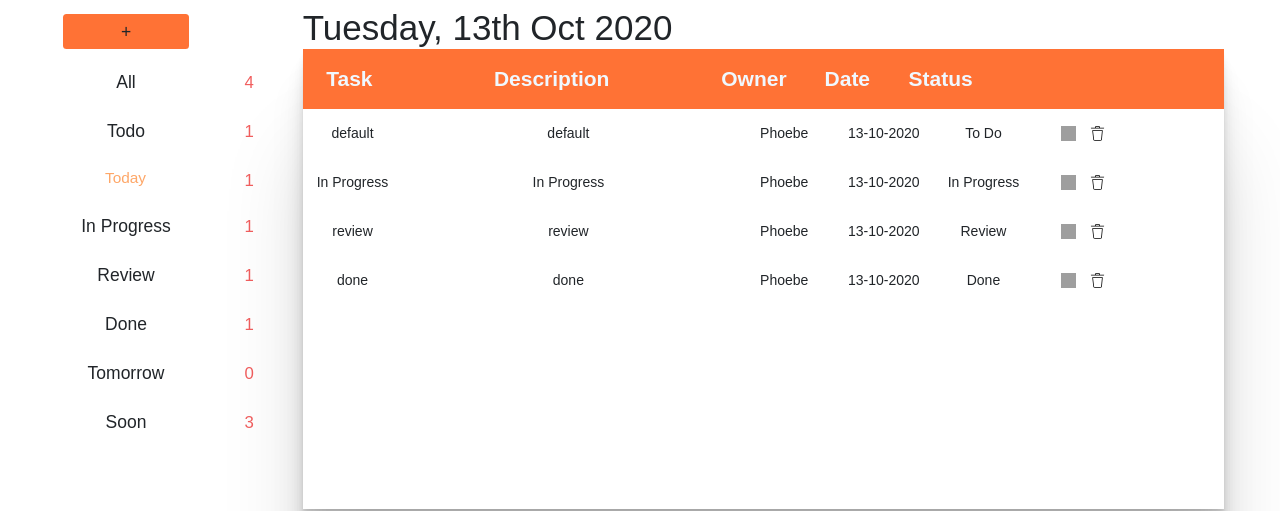
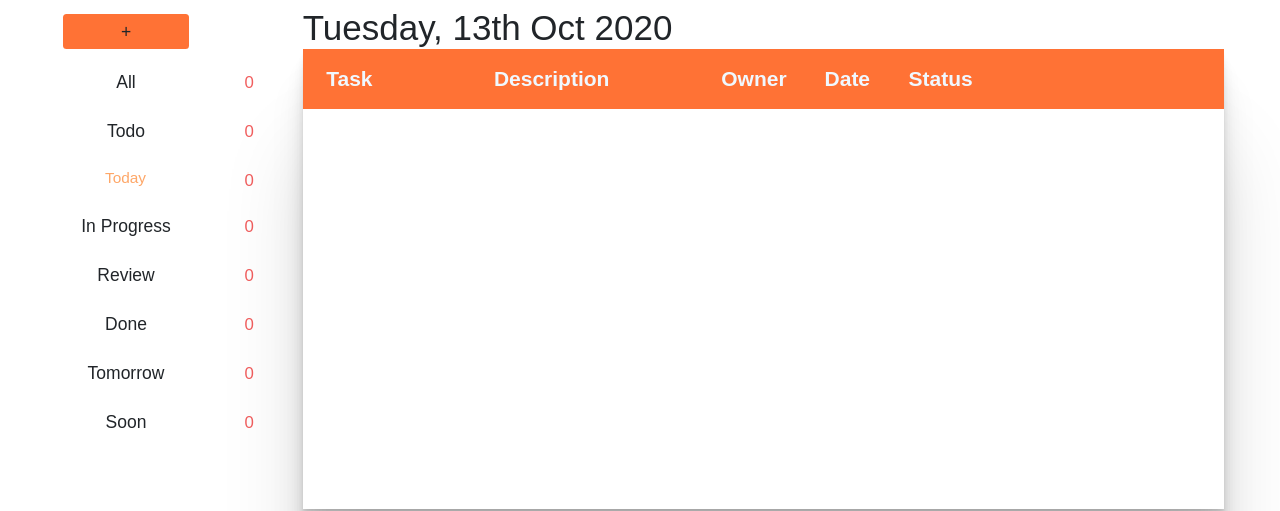
Before and after one commit to TotoroSyd/EatthefrogReact, a React (Create React App) app: page / in a window 1280 px wide. Shown: the part 870-1381 px from the top of the page. Built offline with nearby package versions, Linux system fonts and the light colour scheme; grey boxes are pictures that could not be loaded.

Commit message:
Built Edit + Delete functions

```diff
--- a/src/App.js
+++ b/src/App.js
@@ -10,12 +10,12 @@ import ModalContextProvider from "../src/contexts/ModalContext";
 export default function App() {
   return (
     <FilterContextProvider>
-      <TaskContextProvider>
-        <WelcomeV />
-        <ModalContextProvider>
+      <ModalContextProvider>
+        <TaskContextProvider>
+          <WelcomeV />
           <TasklistV />
-        </ModalContextProvider>
-      </TaskContextProvider>
+        </TaskContextProvider>
+      </ModalContextProvider>
     </FilterContextProvider>
   );
 }
--- a/src/components/Form.js
+++ b/src/components/Form.js
@@ -3,7 +3,6 @@ import Form from "react-bootstrap/Form";
 // import HelpBlock from "react-bootstrap/FormGroup";
 import Button from "react-bootstrap/Button";
 import Col from "react-bootstrap/Col";
-import { format, formatDistance } from "date-fns";
 import { v4 as uuid } from "uuid";
 
 import { TaskContext } from "../contexts/TaskContext";
@@ -18,12 +17,8 @@ export default function Formm({
   editStatus,
 }) {
   const [formData, setFormData] = useState({});
-  const [error, setError] = useState({});
-  const { tasks, setTasks } = useContext(TaskContext);
-  const { edit, idTaskToEdit } = useContext(ModalContext);
-
-  // console.log(editName, editDescription, editOwner, editDate, editStatus);
-  // function the change element when Edit only
+  const { tasks, setTasks, idTaskToEdit } = useContext(TaskContext);
+  const { edit } = useContext(ModalContext);
 
   const handleSubmit = (event) => {
     event.preventDefault();
@@ -40,7 +35,8 @@ export default function Formm({
         found[property] = formData[property];
       }
       // need to permanently save the edited task in State tasks
-      setTasks(tasks);
+      // setTasks(tasks); will not trigger the filter, useMemo in TaskContext because they depend on the change of 'tasks' not the changes of tasks'element
+      setTasks([...tasks]);
     } else {
       // SOLUTION 1 TO GET INPUT VALUES USING STATE
       setTasks([...tasks, { ...formData, id: uuid() }]);
@@ -60,60 +56,13 @@ export default function Formm({
     event.preventDefault();
     let nam = event.target.name;
     let val = event.target.value;
-    // validate
-    const valid = checkValidity(nam, val);
-    if (valid === true) {
-      if (nam === "taskdate") {
-        // val is a string ('2020-10-26') so we need to parse it (19090980980..) for format() method in Tasklistboard.js to run
-        val = Date.parse(val);
-      }
-      setFormData({ ...formData, [nam]: val });
+
+    if (nam === "taskdate") {
+      // val is a string ('2020-10-26') so we need to parse it (19090980980..) for format() method in Tasklistboard.js to run
+      val = Date.parse(val);
     }
+    setFormData({ ...formData, [nam]: val });
   };
-
-  function checkValidity(nam, val) {
-    if (nam === "taskname") {
-      if (val === "") {
-        setError({ ...error, [nam]: "What is the task?" });
-        return false;
-      } else {
-        setError({ ...error, [nam]: null });
-        return true;
-      }
-    } else if (nam === "taskdescription") {
-      if (val === "") {
-        setError({ ...error, [nam]: "Some note, maybe" });
-        return false;
-      } else {
-        setError({ ...error, [nam]: null });
-        return true;
-      }
-    } else if (nam === "taskowner") {
-      if (val === "") {
-        setError({
-          ...error,
-          [nam]: "Oh oh! Who is going to complete this task?",
-        });
-        return false;
-      } else {
-        setError({ ...error, [nam]: null });
-        return true;
-      }
-    } else if (nam === "taskdate") {
-      if (val === "") {
-        setError({ ...error, [nam]: "When should this task complete?" });
-        return false;
-      } else {
-        setError({ ...error, [nam]: null });
-        return true;
-      }
-    } else if (nam === "taskstatus") {
-      if (val !== "") {
-        setError({ ...error, [nam]: null });
-        return true;
-      }
-    }
-  }
 
   return (
     //   noValidate - disable the default validation UI by Browsers
@@ -164,7 +113,8 @@ export default function Formm({
         <Form.Group as={Col} controlId="taskstatus">
           <Form.Label>Status</Form.Label>
           <Form.Control as="select" name="taskstatus" onChange={handleChange}>
-            <option defaultValue={"To Do"}>To Do</option>
+            <option defaultValue="Choose...">Choose..</option>
+            <option value="To Do">To Do</option>
             <option value="In Progress">In Progress</option>
             <option value="Review">Review</option>
             <option value="Done">Done</option>
--- a/src/components/Sidebar.js
+++ b/src/components/Sidebar.js
@@ -25,6 +25,7 @@ export default function Sidebar() {
     setEditDate,
     editStatus,
     setEditStatus,
+    setEdit,
   } = useContext(ModalContext);
 
   const { setFilter } = useContext(FilterContext);
@@ -52,6 +53,8 @@ export default function Sidebar() {
     setEditOwner("");
     setEditStatus("To Do");
     setEditDate(Date.now());
+    // reset edit State to false
+    setEdit(false);
   };
 
   return (
--- a/src/components/Task.js
+++ b/src/components/Task.js
@@ -1,25 +1,21 @@
 import React, { useContext } from "react";
 import { ModalContext } from "../contexts/ModalContext";
-import Modall from "./Modall";
-import Formm from "./Form";
+import { TaskContext } from "../contexts/TaskContext";
 
 export default function Task({ id, name, description, owner, date, status }) {
   // console.log(id, name, description, owner, date, status);
   // Set statte to control Show/ No show Modal
   const {
-    showModal,
     setShowModal,
     setModalTitle,
-    editName,
     setEditName,
-    editDescription,
     setEditDescription,
     setEditOwner,
     setEditDate,
     setEditStatus,
-    setIdTaskToEdit,
     setEdit,
   } = useContext(ModalContext);
+  const { setIdTaskToEdit, deleteTask } = useContext(TaskContext);
   const handleShow = () => {
     // this will change the Modal title in the modal which is staying in Sidebar component
     setModalTitle("Edit Task");
@@ -71,6 +67,9 @@ export default function Task({ id, name, description, owner, date, status }) {
           className="delete-btn"
           onClick={(e) => {
             e.preventDefault();
+            if (window.confirm("Are you sure you wish to delete this item?")) {
+              deleteTask(id);
+            }
           }}
         >
           <img
--- a/src/contexts/ModalContext.js
+++ b/src/contexts/ModalContext.js
@@ -14,7 +14,7 @@ export default function ModalContextProvider({ children }) {
   const [editOwner, setEditOwner] = useState("");
   const [editDate, setEditDate] = useState(Date.now());
   const [editStatus, setEditStatus] = useState("To Do");
-  const [idTaskToEdit, setIdTaskToEdit] = useState("");
+
   // console.log(idTaskToEdit);
   // console.log(editName, editDescription, editOwner, editDate, editStatus);
 
@@ -36,8 +36,6 @@ export default function ModalContextProvider({ children }) {
         setEditDate,
         editStatus,
         setEditStatus,
-        idTaskToEdit,
-        setIdTaskToEdit,
         edit,
         setEdit,
       }}
--- a/src/contexts/TaskContext.js
+++ b/src/contexts/TaskContext.js
@@ -6,6 +6,7 @@ import React, {
   useContext,
 } from "react";
 import { FilterContext } from "../contexts/FilterContext";
+
 import {
   format,
   isToday,
@@ -19,67 +20,56 @@ export const TaskContext = createContext();
 
 // COntext wrapper component - to store state
 export default function TaskContextProvider({ children }) {
-  function findDate(start_date, period) {
-    let result = Date.parse(addDays(start_date, period));
-    return result;
-  }
+  const todayDisplay = format(Date.now(), "EEEE, do MMM yyyy");
+  // const taskList = [
+  //   {
+  //     id: 1,
+  //     taskname: "default",
+  //     taskdescription: "default",
+  //     taskowner: "Phoebe",
+  //     taskdate: Date.now(),
+  //     taskstatus: "To Do",
+  //   },
+  //   {
+  //     id: 2,
+  //     taskname: "In Progress",
+  //     taskdescription: "In Progress",
+  //     taskowner: "Phoebe",
+  //     taskdate: Date.now(),
+  //     taskstatus: "In Progress",
+  //   },
+  //   {
+  //     id: 3,
+  //     taskname: "review",
+  //     taskdescription: "review",
+  //     taskowner: "Phoebe",
+  //     taskdate: Date.now(),
+  //     taskstatus: "Review",
+  //   },
+  //   {
+  //     id: 4,
+  //     taskname: "done",
+  //     taskdescription: "done",
+  //     taskowner: "Phoebe",
+  //     taskdate: Date.now(),
+  //     taskstatus: "Done",
+  //   },
+  // ];
 
-  function dateIsWithinInterval(dateToCheck, start, end) {
-    let withinInterval = isWithinInterval(dateToCheck, {
-      start: start,
-      end: end,
-    });
-    return withinInterval;
-  }
-
-  const todayDisplay = format(Date.now(), "EEEE, do MMM yyyy");
-  const taskList = [
-    {
-      id: 1,
-      taskname: "default",
-      taskdescription: "default",
-      taskowner: "Phoebe",
-      taskdate: Date.now(),
-      taskstatus: "To Do",
-    },
-    {
-      id: 2,
-      taskname: "In Progress",
-      taskdescription: "In Progress",
-      taskowner: "Phoebe",
-      taskdate: Date.now(),
-      taskstatus: "In Progress",
-    },
-    {
-      id: 3,
-      taskname: "review",
-      taskdescription: "review",
-      taskowner: "Phoebe",
-      taskdate: Date.now(),
-      taskstatus: "Review",
-    },
-    {
-      id: 4,
-      taskname: "done",
-      taskdescription: "done",
-      taskowner: "Phoebe",
-      taskdate: Date.now(),
-      taskstatus: "Done",
-    },
-  ];
-
-  const [tasks, setTasks] = useState(taskList);
+  const [tasks, setTasks] = useState([]);
 
   // create a seperated state to store filtered task list
   // if using state 'tasks', it will affect the badge
   const [tasksFiltered, setTasksFiltered] = useState("");
+  const [idTaskToEdit, setIdTaskToEdit] = useState("");
 
+  // Filter to show tasks with criteria
   const { filter } = useContext(FilterContext);
   useEffect(() => {
     switch (filter) {
       default:
         // all
-        setTasksFiltered(taskList);
+        setTasksFiltered(tasks);
         break;
       case "todo":
         // to filter, it depends on the real taskList
@@ -129,6 +119,7 @@ export default function TaskContextProvider({ children }) {
     }
   }, [filter]);
 
+  // Count number of tasks with criteria and link to badge
   const all = tasks.length;
 
   // Count tasks with "To do" Status
@@ -154,6 +145,7 @@ export default function TaskContextProvider({ children }) {
 
   // Count tasks with "In Progress" Status
   const inProgress = useMemo(() => {
+    // console.log(tasks);
     const inProgressArray = tasks.filter(
       (task) => task.taskstatus === "In Progress"
     );
@@ -189,6 +181,18 @@ export default function TaskContextProvider({ children }) {
   }, [tasks]);
 
   // Count Soon tasks (!Done) - within 3 days from today
+  function findDate(start_date, period) {
+    let result = Date.parse(addDays(start_date, period));
+    return result;
+  }
+
+  function dateIsWithinInterval(dateToCheck, start, end) {
+    let withinInterval = isWithinInterval(dateToCheck, {
+      start: start,
+      end: end,
+    });
+    return withinInterval;
+  }
 
   const soon = useMemo(() => {
     const start_date = Date.now();
@@ -202,6 +206,13 @@ export default function TaskContextProvider({ children }) {
     });
     return soonArray.length;
   }, [tasks]);
+
+  // Delete function
+  const deleteTask = (id) => {
+    const tasksAfterDeleted = tasks.filter((task) => task.id !== id);
+    console.log(tasksAfterDeleted);
+    setTasks(tasksAfterDeleted);
+  };
 
   // Share tasks state
   return (
@@ -219,6 +230,9 @@ export default function TaskContextProvider({ children }) {
         soon,
         todoToday,
         todayDisplay,
+        idTaskToEdit,
+        setIdTaskToEdit,
+        deleteTask,
       }}
     >
       {children}
```
